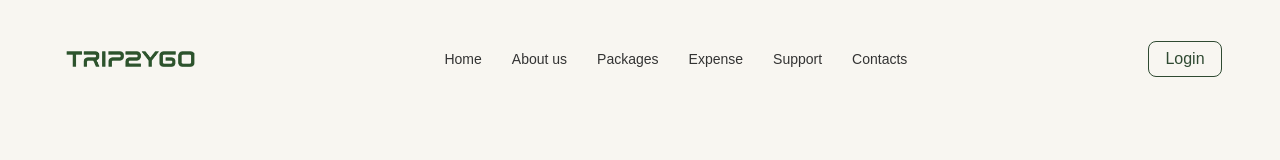
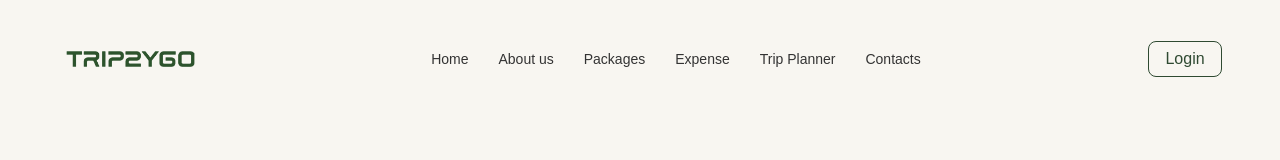
Before and after one commit to afsallll005-cloud/tripzygofrontend, a React app: page / in a window 1280 px wide. Shown: the top 160 px of the page. Built offline with nearby package versions, Linux system fonts and the light colour scheme; no server answers; the HTML template or start-up script is replaced by a standard one.

Commit message:
Add trip planner to Navbar

```diff
--- a/src/components/Navbar/Navbar.jsx
+++ b/src/components/Navbar/Navbar.jsx
@@ -50,7 +50,7 @@ function Navbar() {
           <li><a href="/#About" onClick={() => setMenuOpen(false)}>About us</a></li>
           <li><a href="/#Packagecards" onClick={() => setMenuOpen(false)}>Packages</a></li>
           <li><Link to="/ExpenseChecke" onClick={() => setMenuOpen(false)}>Expense</Link></li>
-          <li><Link to="/support" onClick={() => setMenuOpen(false)}>Support</Link></li>
+          <li><Link to="/TripPlanner" onClick={() => setMenuOpen(false)}>Trip Planner</Link></li>
           <li><Link to="/contact" onClick={() => setMenuOpen(false)}>Contacts</Link></li>
 
           {/* USER PROFILE INSIDE MENU */}
```
